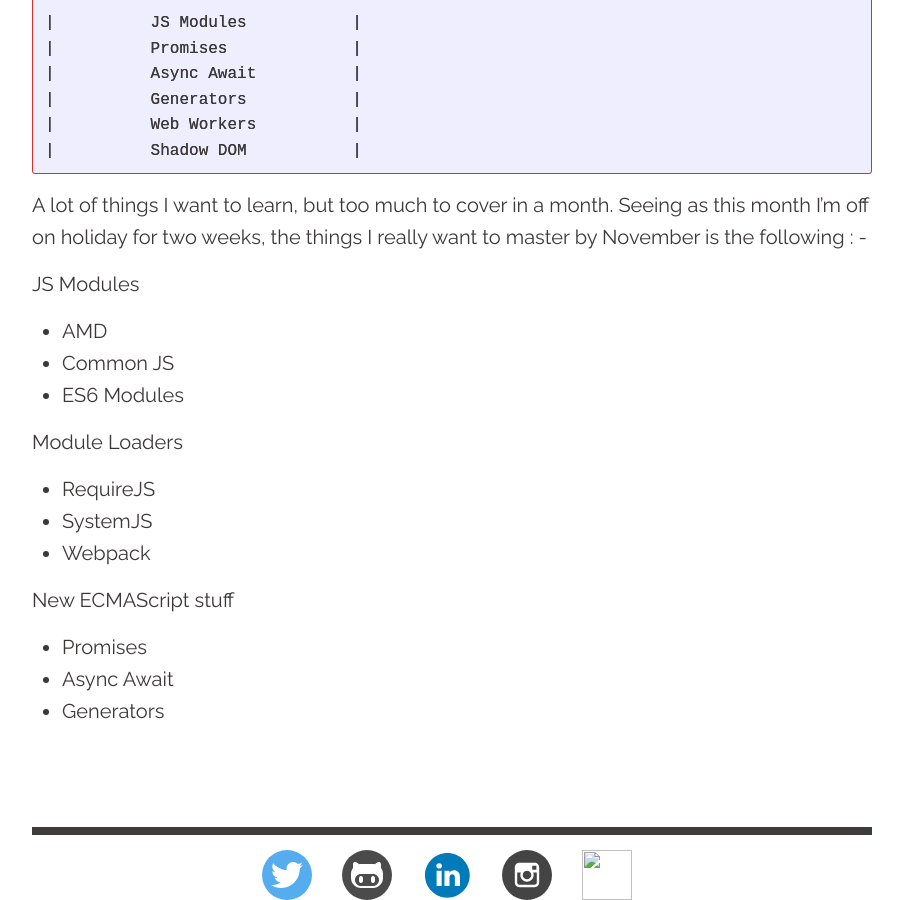
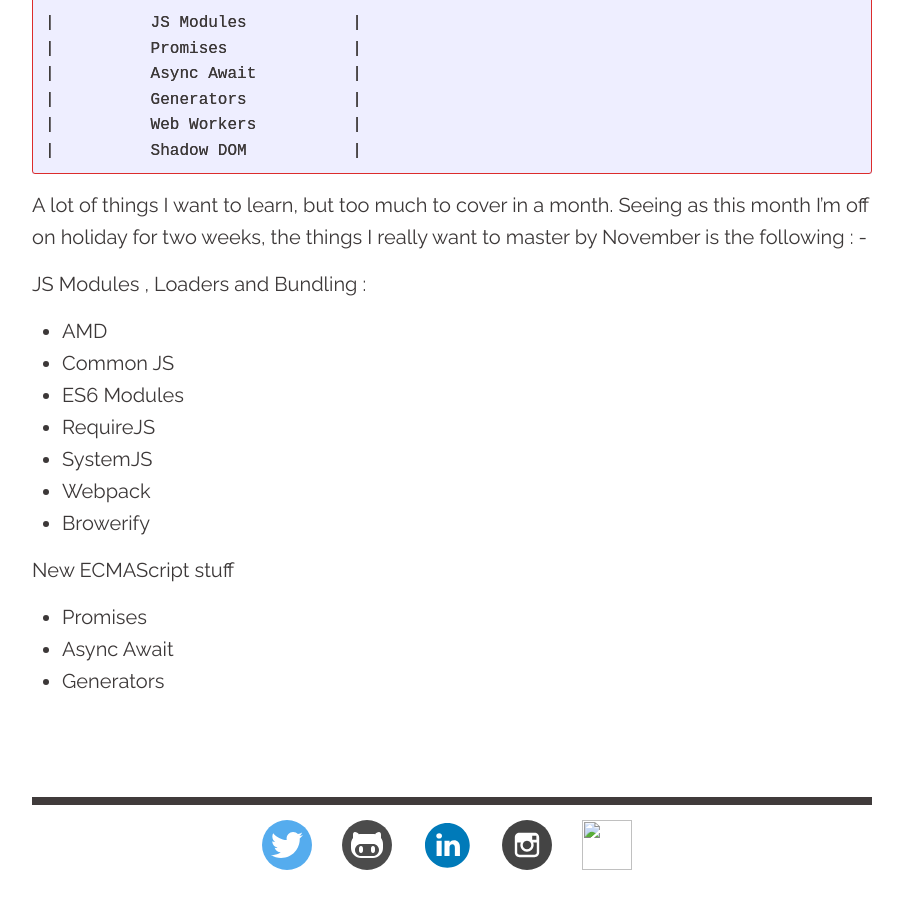
Before and after one commit to chiubaca/chiubaca.github.io, a Jekyll site: the page built from _posts/2018-10-01-september-recap-update.md, in a window 1280 px wide and 900 px high, scrolled down 2605 px. Shown: the whole window, without its empty margins (188-1091 px from the left). Built offline with Jekyll 4.4.1, drawn with Linux system fonts in a browser that asks for light colours; comment, search, counter and statistics services are not loaded; after the commit the page ends 3475 px from its top, so only the background shows below that.

Commit message:
blog tweak

```diff
--- a/_posts/2018-10-01-september-recap-update.md
+++ b/_posts/2018-10-01-september-recap-update.md
@@ -65,17 +65,15 @@ If I can find that balance of coding for fun and coding for work. I should be ab
 
 A lot of things I want to learn, but too much to cover in a month. Seeing as this month I'm off on holiday for two weeks, the things I really want to master by November is the following : -
 
-JS Modules
+JS Modules , Loaders and Bundling :
 
 - AMD
 - Common JS
 - ES6 Modules
-
-Module Loaders
-
 - RequireJS
 - SystemJS
 - Webpack
+- Browerify
 
 New ECMAScript stuff
 
```
